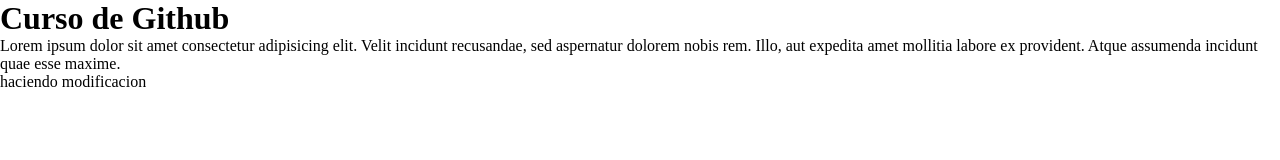
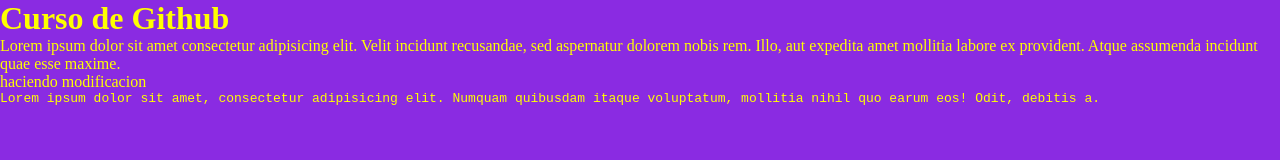
Before and after one commit to MirnaPalomino/Tienda-de-plantas.Mirna-Palomino, a plain HTML site: page index.html in a window 1280 px wide. Drawn offline with Linux system fonts and the light colour scheme.

Commit message:
agrego pretexto y background

```diff
--- a/index.html
+++ b/index.html
@@ -12,6 +12,7 @@
     <p>Lorem ipsum dolor sit amet consectetur adipisicing elit. Velit incidunt recusandae, sed aspernatur dolorem nobis rem. Illo, aut expedita amet mollitia labore ex provident. Atque assumenda incidunt quae esse maxime.
     </p>
     <p>haciendo modificacion</p>
+<pre>Lorem ipsum dolor sit amet, consectetur adipisicing elit. Numquam quibusdam itaque voluptatum, mollitia nihil quo earum eos! Odit, debitis a.</pre>
 
 </body>
 </html>
--- a/stylogihub.css
+++ b/stylogihub.css
@@ -2,3 +2,7 @@
     margin: 0;
     padding: 0;
 }
+body{
+    background-color: blueviolet;
+    color: yellow;
+}
```
